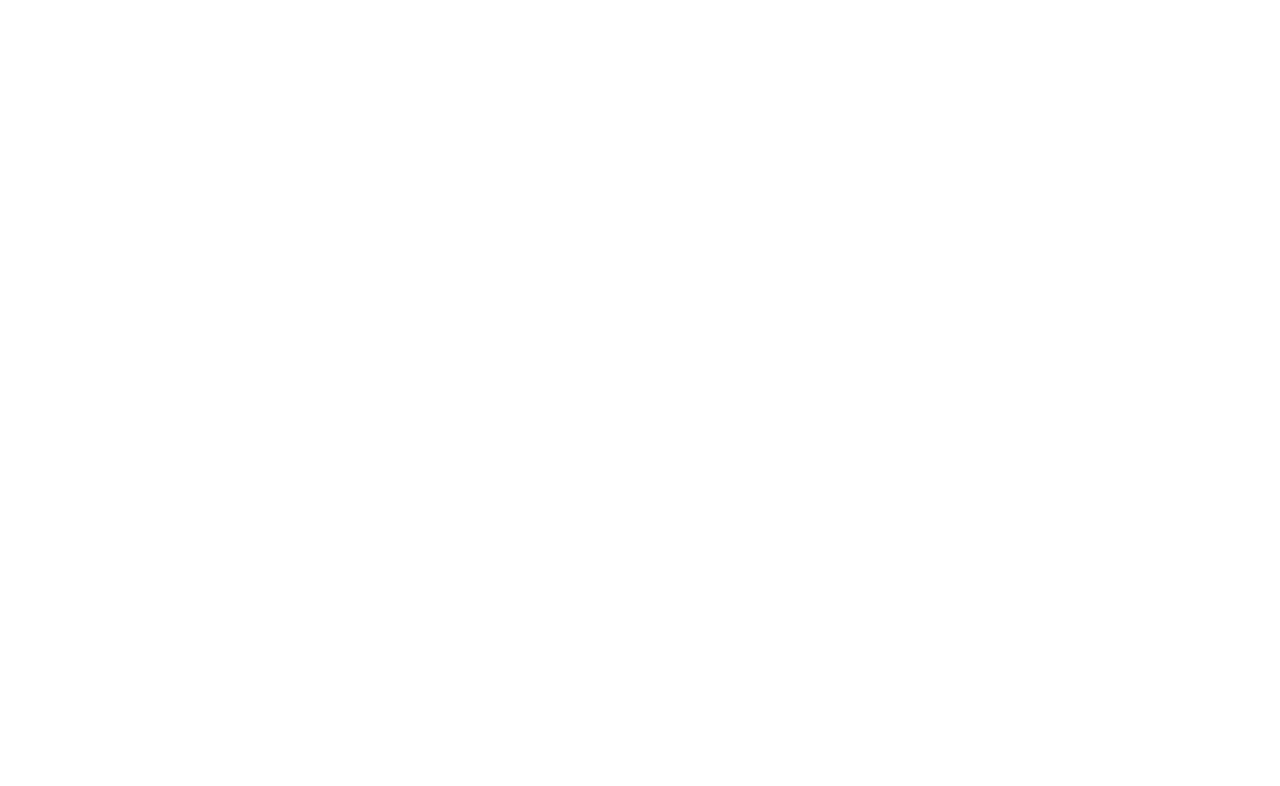
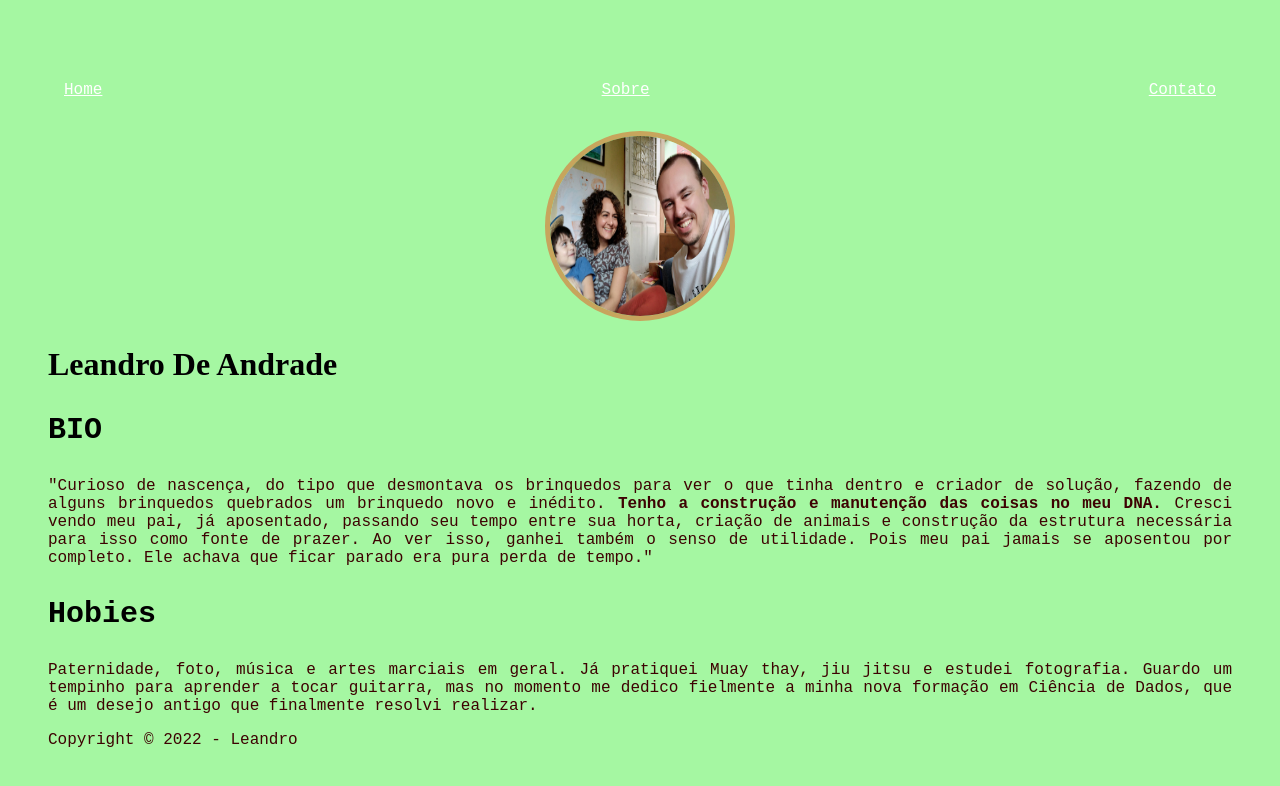
Before and after one commit to LeandroLDA/LeandroLDA.github.io, a plain HTML site: page sobre.html in a window 1280 px wide. Drawn offline with Linux system fonts and the light colour scheme.

Commit message:
Eliminado pagina extra e troca da foto principal

```diff
--- a/css/style.css
+++ b/css/style.css
@@ -1,5 +1,5 @@
 body{
-    background-color: rgb(95, 95, 95);
+    background-color: rgb(165, 247, 162);
     padding: 40px;
 }
 
@@ -12,16 +12,16 @@ ul{
 
 
 p{
-    color: white;
+    color: rgb(61, 2, 2);
     size:12px;
     font-family: 'Courier New', Courier, monospace;
     align-self: start;
     text-align: justify;
 }
 img{
-    width: 200px;
-    height: 200px;
-    border: 5px solid rgba(0, 0, 255, 0.438);
+    width: 180px;
+    height: 180px;
+    border: 5px solid rgba(241, 61, 6, 0.438);
     border-radius: 50%;
     align: center;
 
--- a/sobre.html
+++ b/sobre.html
@@ -0,0 +1,48 @@
+<!DOCTYPE html>
+<html lang="pt-BR">
+    <head>
+        <meta charset="utf-8">
+        <meta name="viewport" content="width=device-width, initial-scale=1">
+        <meta name="content" content="Site de Leandro de Andrade com portifólio e bio">
+    <title>SITE DO LEANDRO</title>
+    <link rel="stylesheet" type="text/css" href="css/style.css">
+    </head>
+        <body>
+            <header>
+                <nav>
+                    <ul>
+                        <li><a href="index.html">Home</a></li>
+                        <li><a href="sobre.html">Sobre</a></li>
+                        <li><a href="contato.html">Contato</a></li>
+                </nav>
+                <div class="centraliza">
+                <img src="imagens/IMG_20200627_142703.jpg" alt="Eu e minha Família">
+                </div>
+            <h1>Leandro De Andrade</h1>
+            </header>
+            <main>
+                <section>
+                    <h3 class="subt">BIO</h3>
+                    <p>"Curioso de nascença, do tipo que desmontava os brinquedos para ver o que tinha
+                dentro e criador de solução, fazendo de alguns brinquedos quebrados um brinquedo
+                novo e inédito. <strong>Tenho a construção e manutenção das coisas no meu DNA.</strong> Cresci
+                vendo meu pai, já aposentado, passando seu tempo entre sua horta, criação de animais
+                e construção da estrutura necessária para isso como fonte de prazer. Ao ver isso, ganhei também
+                o senso de utilidade. Pois meu pai jamais se aposentou por completo. Ele achava que
+                ficar parado era pura perda de tempo."
+                    </p>
+                </section>
+                <section>
+                    <h3 class="subt">Hobies</h3>
+                    <p>Paternidade, foto, música e artes marciais em geral. Já pratiquei Muay thay, jiu jitsu e estudei fotografia.
+                    Guardo um tempinho para aprender a tocar guitarra, mas no momento me dedico fielmente a minha nova formação em Ciência de Dados,
+                    que é um desejo antigo que finalmente resolvi realizar.
+                    </p>
+                </section>
+
+               </main>
+             <footer>
+              <p>Copyright &copy; 2022 - Leandro</p>
+             </footer>
+        </body>
+</html>
```
Also changed, not shown: Site do Leandro.html (deleted, +0 -45 lines), contato.html (+16 -0 lines), index.html (+21 -0 lines), imagens/20210818_174114.jpg (deleted), imagens/IMG_20200627_142703.jpg (added).
